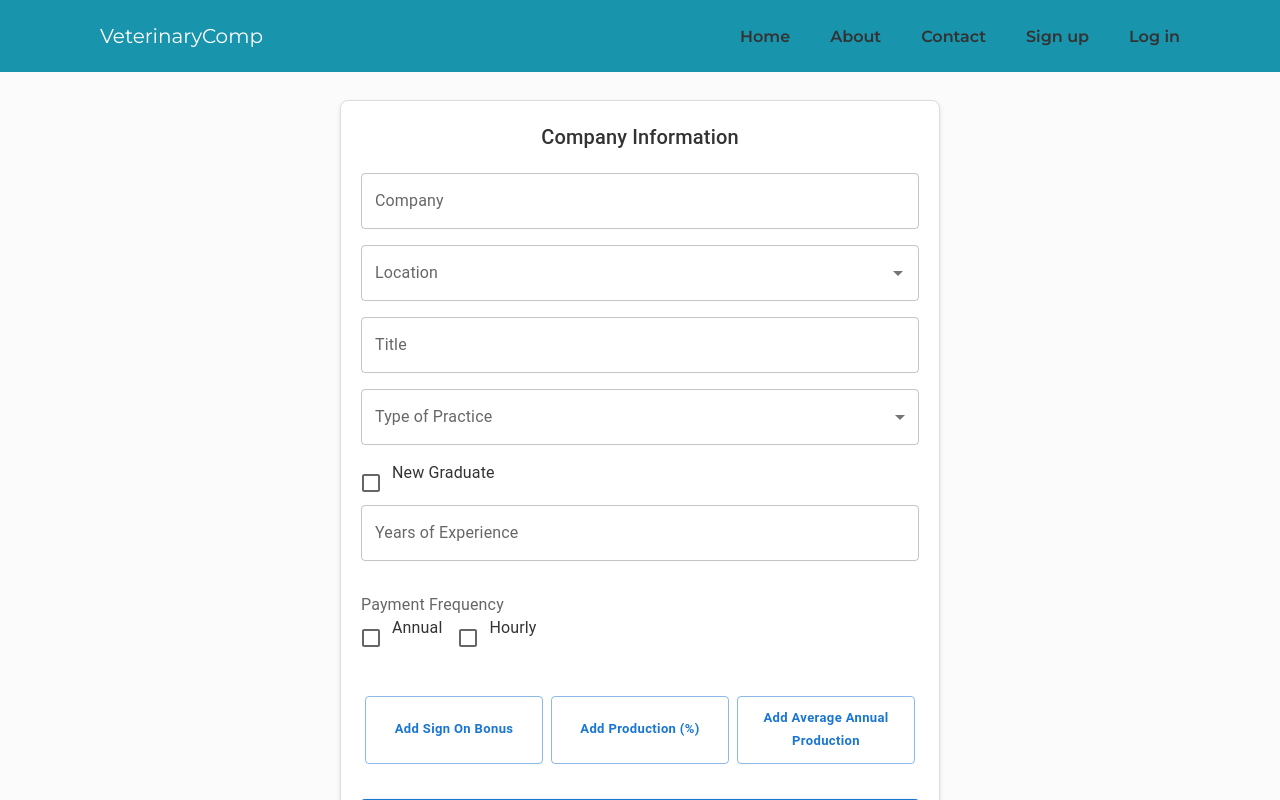
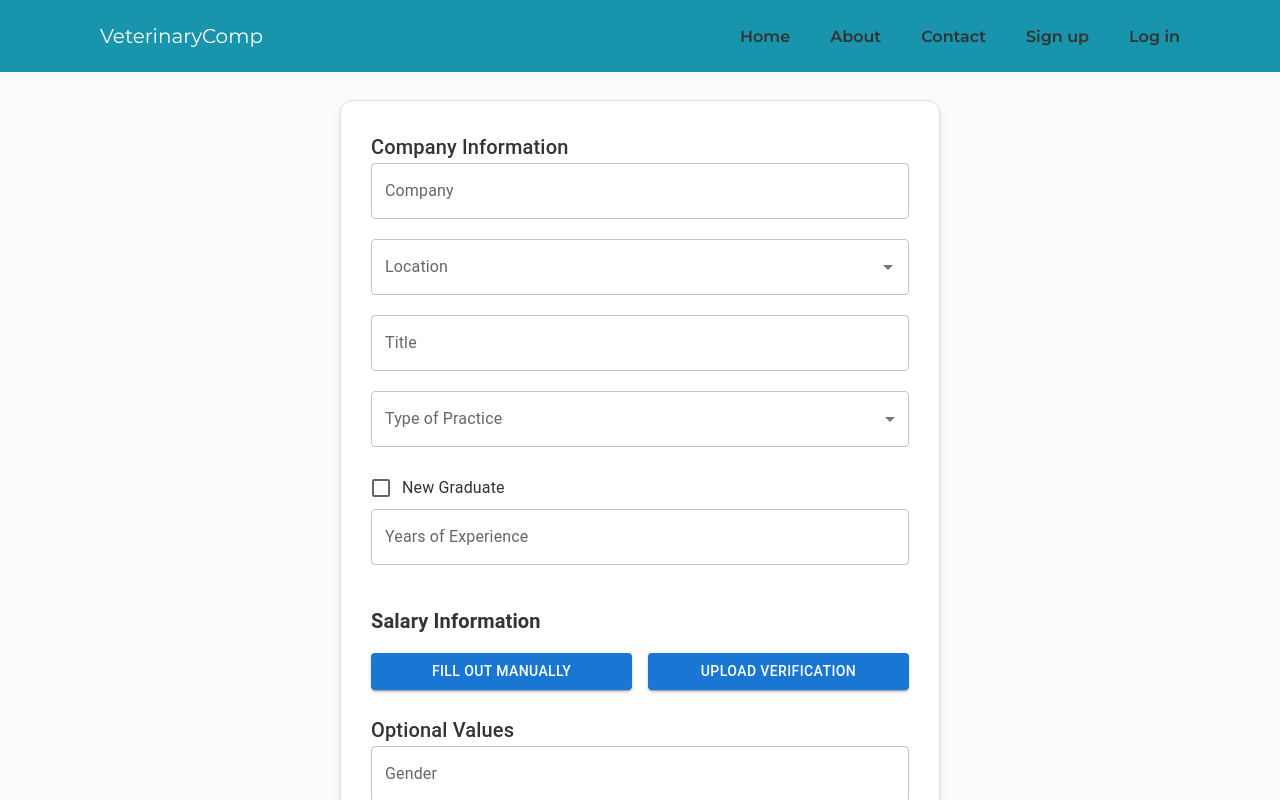
Before and after one commit to RyanNicoletti/vetcomp, a React (Vite) app in the folder frontend/: page /addcomp in a window 1280 px wide. Shown: the top 800 px of the page. Built offline with nearby package versions, Linux system fonts and the light colour scheme.

Commit message:
update ux and ui of add comp form

```diff
--- a/frontend/src/components/compform/CompForm.css
+++ b/frontend/src/components/compform/CompForm.css
@@ -1,40 +1,61 @@
 .form-container {
   max-width: 600px;
-  margin: 100px auto 0px auto;
-  padding: 20px;
-  border: 1px solid #ddd;
-  border-radius: 8px;
-  box-shadow: 0 2px 4px rgba(0, 0, 0, 0.1);
+  margin: 40px auto;
+  padding: 30px;
+  border: 1px solid #e0e0e0;
+  border-radius: 12px;
+  box-shadow: 0 4px 6px rgba(0, 0, 0, 0.1);
   background-color: #fff;
 }
 
 .form-container .MuiFormControl-root {
-  margin-bottom: 16px;
+  margin-bottom: 20px;
 }
 
 .form-container .MuiFormGroup-root {
-  margin-bottom: 16px;
+  margin-bottom: 20px;
 }
 
-.form-container .MuiButton-root {
-  display: block;
-  width: 100%;
-  padding: 10px;
-  margin-top: 20px;
-}
-
-.form-container .MuiTypography-root {
-  margin-bottom: 20px;
-  text-align: center;
+.form-container .section-title {
+  margin-bottom: 16px;
+  text-align: left;
+  font-weight: bold;
 }
 
 .additional-comp-btns {
   display: flex;
+  gap: 12px;
+  margin-bottom: 20px;
 }
+
 .additional-comp-btns button {
   flex: 1;
-  margin: 0px 4px 15px 4px;
   font-weight: bold;
-  padding: 4px 8px;
+  padding: 8px 16px;
   text-transform: none;
 }
+
+.salary-info-container {
+  display: flex;
+  gap: 16px;
+  margin-bottom: 24px;
+}
+
+.salary-info-btn {
+  flex: 1;
+}
+
+.file-upload-btn {
+  text-transform: none !important;
+}
+
+.file-upload-container {
+  display: flex;
+  gap: 10px;
+  margin-bottom: 10px;
+}
+
+.uploaded-file-info {
+  display: flex;
+  gap: 5px;
+}
--- a/frontend/src/components/compform/CompForm.tsx
+++ b/frontend/src/components/compform/CompForm.tsx
@@ -1,9 +1,4 @@
-import {
-  useForm,
-  Controller,
-  SubmitHandler,
-  useController,
-} from "react-hook-form";
+import { useForm, Controller, SubmitHandler } from "react-hook-form";
 import {
   Autocomplete,
   Box,
@@ -15,43 +10,24 @@ import {
   FormGroup,
   FormLabel,
   InputLabel,
+  Link,
   MenuItem,
   Select,
   TextField,
   Typography,
 } from "@mui/material";
 import CloudUploadIcon from "@mui/icons-material/CloudUpload";
+import AttachmentIcon from "@mui/icons-material/Attachment";
 import { NumericFormat } from "react-number-format";
 import "./CompForm.css";
-import { useEffect, useState } from "react";
+import { ChangeEvent, useEffect, useState } from "react";
 import { getLocationSuggestions } from "../../queries/locationQueries";
 import { useQuery } from "@tanstack/react-query";
-
-interface ICompFormInput {
-  company: string;
-  title: string;
-  typeOfPractice: string;
-  isNewGrad: boolean;
-  yearsOfExperience: number;
-  location: string;
-  baseSalary: number;
-  hourlyRate: number;
-  paymentFrequency: string;
-  averageAnnualBonus: number;
-  signOnBonus: number;
-  averageAnnualProduction: number;
-  percentProduction: number;
-  totalCompensation: number;
-  gender: string;
-  userId: number;
-  isVerified: boolean;
-  isApproved: boolean;
-  verificationDocument: Blob[];
-  verificationDocumentName: string;
-}
+import { ICompFormInput } from "./types";
 
 export const CompForm = () => {
-  const { control, handleSubmit, watch, setValue } = useForm<ICompFormInput>({
+  const { control, handleSubmit, watch, setValue, formState } =
+    useForm<ICompFormInput>({
       defaultValues: {
         company: "",
         title: "",
@@ -68,6 +44,7 @@ export const CompForm = () => {
         percentProduction: 0,
         totalCompensation: 0,
         gender: "",
+        numberOfVeterinarians: 0,
         userId: 0,
         isVerified: false,
         isApproved: false,
@@ -75,12 +52,18 @@ export const CompForm = () => {
         verificationDocumentName: "",
       },
     });
+
   const [locationQuery, setLocationQuery] = useState<string>("");
   const [options, setOptions] = useState<string[]>([]);
   const [showSignOnBonus, setShowSignOnBonus] = useState(false);
   const [showPercentProduction, setShowPercentProduction] = useState(false);
   const [showAverageAnnualProduction, setShowAverageAnnualProduction] =
     useState(false);
+  const [isFileUploaded, setIsFileUploaded] = useState(false);
+  const [uploadFile, setUploadFile] = useState(false);
+  const [selectManual, setSelectManual] = useState(false);
+  const [uploadedFileName, setUploadedFileName] = useState<string | null>(null);
+  const [uploadedFile, setUploadedFile] = useState<File | null>(null);
 
   const {
     data: locations,
@@ -104,9 +87,31 @@ export const CompForm = () => {
     }
   }, [locations]);
 
+  const handleManualSalaryInfo = () => {
+    setUploadFile(false);
+    setSelectManual(true);
+    setUploadedFileName(null);
+    setUploadedFile(null);
+    setIsFileUploaded(false);
+  };
+  const handleUploadFile = () => {
+    setUploadFile(true);
+    setSelectManual(false);
+  };
+
+  const handleFileUpload = (event: ChangeEvent<HTMLInputElement>) => {
+    const file = event.target.files?.[0];
+    if (file) {
+      console.log("Uploaded file:", file);
+      setIsFileUploaded(true);
+      setUploadedFileName(file.name);
+      setUploadedFile(file);
+    }
+  };
+
   const calculateTotalCompensation = () => {};
 
-  const handleLocationChange = (event: any, value: any) => {
+  const handleLocationChange = (_event: any, value: any) => {
     setValue("location", value || "");
   };
 
@@ -199,6 +204,7 @@ export const CompForm = () => {
       <Controller
         name="typeOfPractice"
         control={control}
+        rules={{ required: "This field is required" }}
         render={({ field }) => (
           <FormControl fullWidth>
             <InputLabel>Type of Practice</InputLabel>
@@ -245,9 +251,35 @@ export const CompForm = () => {
         />
       </FormGroup>
 
+      <Typography variant="h6" className="section-title">
+        Salary Information
+      </Typography>
+
+      <Box className="salary-info-container">
+        <Button
+          className="salary-info-btn"
+          onClick={() => handleManualSalaryInfo()}
+          variant="contained"
+          color="primary"
+          fullWidth>
+          Fill out manually
+        </Button>
+        <Button
+          className="salary-info-btn"
+          onClick={() => handleUploadFile()}
+          variant="contained"
+          color="primary"
+          fullWidth>
+          Upload verification
+        </Button>
+      </Box>
+
+      {selectManual && (
+        <>
           <Controller
             name="paymentFrequency"
             control={control}
+            rules={{ required: "Please select a payment frequency" }}
             render={({ field }) => (
               <>
                 <FormLabel>Payment Frequency</FormLabel>
@@ -262,6 +294,7 @@ export const CompForm = () => {
                         />
                       }
                       label={option}
+                      disabled={isFileUploaded}
                     />
                   ))}
                 </FormGroup>
@@ -286,6 +319,7 @@ export const CompForm = () => {
                   fixedDecimalScale={true}
                   error={!!fieldState.error}
                   helperText={fieldState.error?.message}
+                  disabled={isFileUploaded}
                 />
               )}
             />
@@ -308,28 +342,32 @@ export const CompForm = () => {
                   fixedDecimalScale={true}
                   error={!!fieldState.error}
                   helperText={fieldState.error?.message}
+                  disabled={isFileUploaded}
                 />
               )}
             />
           )}
+
           <Box className="additional-comp-btns">
             <Button
               type="button"
-          variant="outlined"
+              variant="contained"
               size="small"
               onClick={() => setShowSignOnBonus(!showSignOnBonus)}>
               {showSignOnBonus ? "Hide Sign On Bonus" : "Add Sign On Bonus"}
             </Button>
             <Button
               type="button"
-          variant="outlined"
+              variant="contained"
               size="small"
               onClick={() => setShowPercentProduction(!showPercentProduction)}>
-          {showPercentProduction ? "Hide Production (%)" : "Add Production (%)"}
+              {showPercentProduction
+                ? "Hide % of Production"
+                : "Add % of Production"}
             </Button>
             <Button
               type="button"
-          variant="outlined"
+              variant="contained"
               size="small"
               onClick={() =>
                 setShowAverageAnnualProduction(!showAverageAnnualProduction)
@@ -367,7 +405,6 @@ export const CompForm = () => {
               name="percentProduction"
               control={control}
               render={({ field, fieldState }) => (
-            <>
                 <NumericFormat
                   {...field}
                   label="% of Production That Goes Towards Your Salary"
@@ -380,7 +417,6 @@ export const CompForm = () => {
                   error={!!fieldState.error}
                   helperText={fieldState.error?.message}
                 />
-            </>
               )}
             />
           )}
@@ -406,6 +442,67 @@ export const CompForm = () => {
               )}
             />
           )}
+        </>
+      )}
+      {uploadFile && (
+        <Box className="file-upload-container">
+          <input
+            accept=".pdf,.doc,.docx"
+            style={{ display: "none" }}
+            id="verification-file-upload"
+            type="file"
+            onChange={handleFileUpload}
+          />
+          <label htmlFor="verification-file-upload">
+            <Button
+              variant="contained"
+              component="span"
+              startIcon={<CloudUploadIcon />}
+              className="file-upload-btn">
+              Upload
+            </Button>
+          </label>
+          {uploadedFileName && (
+            <Box className="uploaded-file-info">
+              <AttachmentIcon />
+              <Link
+                href={uploadedFile ? URL.createObjectURL(uploadedFile) : "#"}
+                target="_blank"
+                rel="noopener noreferrer"
+                className="uploaded-file-link">
+                {uploadedFileName}
+              </Link>
+            </Box>
+          )}
+        </Box>
+      )}
+
+      <Typography variant="h6">Optional Values</Typography>
+
+      <Controller
+        name="gender"
+        control={control}
+        render={({ field }) => (
+          <TextField {...field} label="Gender" fullWidth />
+        )}
+      />
+
+      <Controller
+        name="numberOfVeterinarians"
+        control={control}
+        render={({ field, fieldState }) => (
+          <NumericFormat
+            {...field}
+            label="Number of Veterinarians in Practice"
+            fullWidth
+            customInput={TextField}
+            thousandSeparator={true}
+            isNumericString
+            error={!!fieldState.error}
+            helperText={fieldState.error?.message}
+          />
+        )}
+      />
 
       <Button type="submit" variant="contained" color="primary">
         Submit
--- /dev/null
+++ b/frontend/src/components/compform/types.ts
@@ -0,0 +1,23 @@
+export interface ICompFormInput {
+  company: string;
+  title: string;
+  typeOfPractice: string;
+  isNewGrad: boolean;
+  yearsOfExperience: number;
+  location: string;
+  baseSalary: number;
+  hourlyRate: number;
+  paymentFrequency: string;
+  averageAnnualBonus: number;
+  signOnBonus: number;
+  averageAnnualProduction: number;
+  percentProduction: number;
+  totalCompensation: number;
+  gender: string;
+  numberOfVeterinarians: number;
+  userId: number;
+  isVerified: boolean;
+  isApproved: boolean;
+  verificationDocument: Blob[];
+  verificationDocumentName: string;
+}
```
Lines whose indentation alone changed are shown as unchanged.
